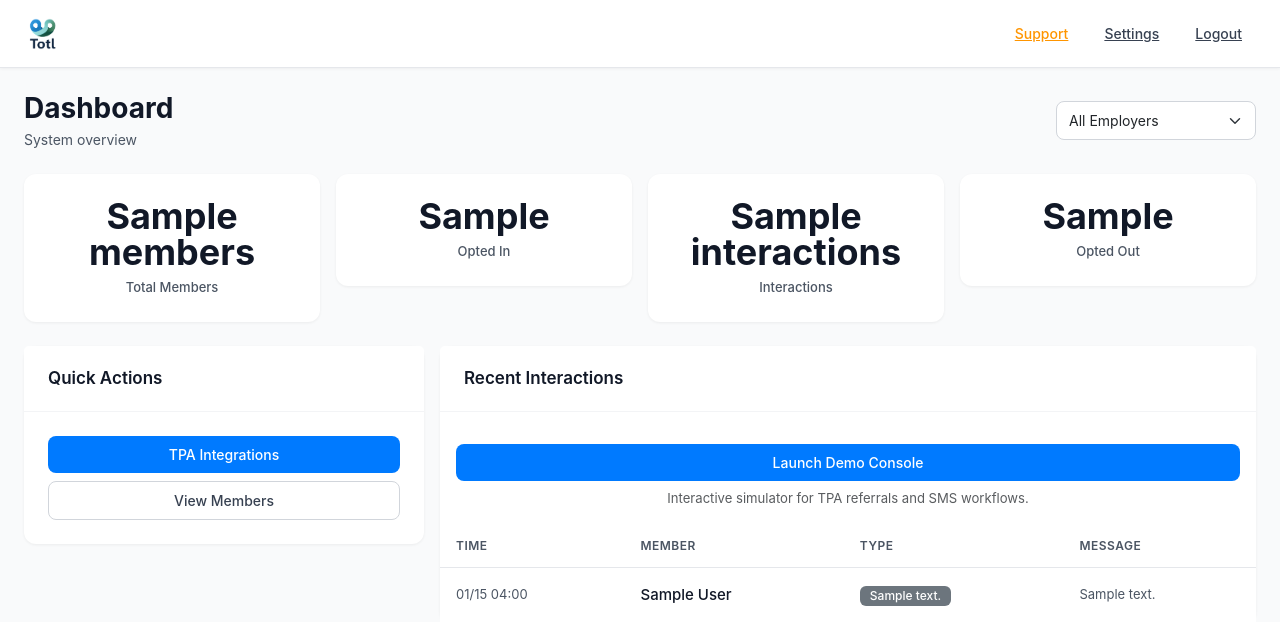
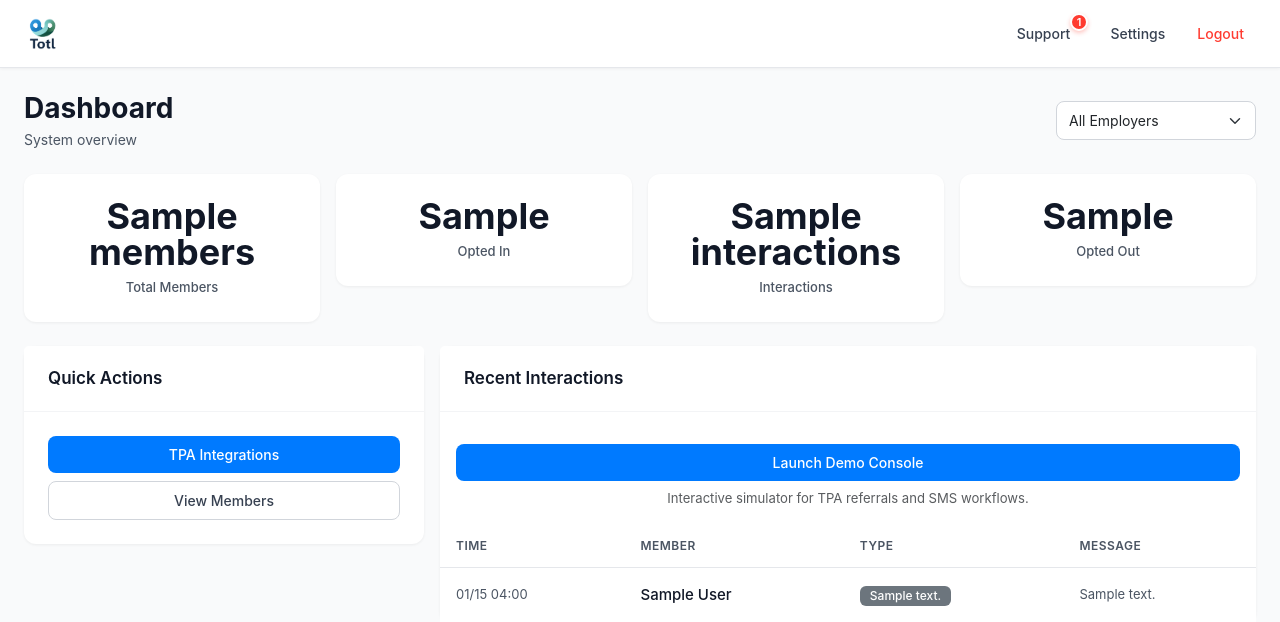
Before and after one commit to seancollins444/totl-health-routing, a FastAPI app: template app/templates/dashboard.html in a window 1280 px wide. Shown: the top 622 px of the page. Run offline with FastAPI, Linux system fonts and the light colour scheme; the visitor is signed in with stand-in values (Sample User, id 1); tables that the repository leaves empty hold one stand-in row (values such as "Sample post"); the template is opened without the code that fills it: most values are stand-ins (such as "Sample title", 1, 10 or a date in 2020); parts of the project's set-up code (start-up, migrations or seed data) failed here and were passed over.

```diff
--- a/app/core/config.py
+++ b/app/core/config.py
@@ -21,6 +21,9 @@ class Settings(BaseSettings):
     GOOGLE_API_KEY: str = "dummy_google_key"
     GOOGLE_MAPS_API_KEY: str = "dummy_maps_key"
 
+    # App
+    BASE_URL: str = "http://localhost:8000"
+
     model_config = SettingsConfigDict(env_file=".env", extra="allow", case_sensitive=True)
 
 @lru_cache()
--- a/app/routes/admin.py
+++ b/app/routes/admin.py
@@ -57,6 +57,14 @@ def get_current_user(request: Request):
 def login_required(request: Request):
     if get_current_user(request) is None:
         raise HTTPException(status_code=status.HTTP_307_TEMPORARY_REDIRECT, headers={"Location": "/admin/login"})
+
+def get_support_count(session: Session):
+    from app.db.models import SupportMessage
+    # Count pending or replied (active) messages
+    # Actually, usually badge is for "pending" (unanswered)
+    # Let's count "pending"
+    count = session.exec(select(func.count()).select_from(SupportMessage).where(SupportMessage.status == "pending")).one()
+    return count
 
 # --- Routes ---
 
@@ -126,7 +134,8 @@ async def dashboard(request: Request, employer_id: int = None, session: Session
         "stats": stats,
         "interactions": interactions,
         "employers": employers,
-        "selected_employer_id": employer_id
+        "selected_employer_id": employer_id,
+        "support_count": get_support_count(session)
     })
 
 @router.post("/upload/eligibility")
@@ -272,7 +281,8 @@ async def members_list(
         "status": status,
         "employers": employers,
         "selected_employer_id": employer_id,
-        "error": error_message
+        "error": error_message,
+        "support_count": get_support_count(session)
     })
 
 @router.post("/members/{member_id}/unlock")
@@ -385,7 +395,8 @@ async def member_detail(request: Request, member_id: int, session: Session = Dep
         "member": member,
         "plans": plans,
         "interactions": interactions,
-        "accumulator": accumulator
+        "accumulator": accumulator,
+        "support_count": get_support_count(session)
     })
 
 @router.post("/members/{member_id}")
@@ -464,7 +475,7 @@ async def send_message(
 @router.get("/settings", response_class=HTMLResponse)
 async def settings_page(request: Request, session: Session = Depends(get_session)):
     login_required(request)
-    return templates.TemplateResponse("settings.html", {"request": request})
+    return templates.TemplateResponse("settings.html", {"request": request, "support_count": get_support_count(session)})
 
 
 @router.post("/demo/trigger_event")
@@ -522,11 +533,14 @@ async def demo_console(request: Request, member_id: int = None, session: Session
                 .order_by(MemberInteraction.timestamp.asc())
             ).all()
 
-    return templates.TemplateResponse("demo_console.html", {
+    count = 999 # Hardcoded debug
+    print(f"DEBUG ADMIN: demo_console support_count = {count}", flush=True)
+    return templates.TemplateResponse("demo_console_v2.html", {
         "request": request,
         "demo_users": demo_users,
         "selected_member": selected_member,
-        "interactions": interactions
+        "interactions": interactions,
+        "support_count": count
     })
 
 @router.post("/demo/simulate_inbound")
@@ -605,13 +619,13 @@ async def simulate_inbound(
                 provider_name="Dr. Jane Doe",
                 test_name="MRI Knee"
             )
-            full_url = f"http://localhost:8000{image_url}"
+            full_url = f"{settings.BASE_URL}{image_url}"
         except Exception as e:
             print(f"Failed to generate LabCorp referral: {e}")
             import traceback
             traceback.print_exc()
             # Fallback to a simple placeholder
-            full_url = "http://localhost:8000/static/placeholder.png"
+            full_url = f"{settings.BASE_URL}/static/placeholder.png"
 
         # Call the webhook with the generated image
         try:
@@ -729,7 +743,7 @@ async def reset_demo(
 @router.get("/integrations", response_class=HTMLResponse)
 async def integrations_page(request: Request, session: Session = Depends(get_session)):
     login_required(request)
-    return templates.TemplateResponse("integrations.html", {"request": request})
+    return templates.TemplateResponse("integrations.html", {"request": request, "support_count": get_support_count(session)})
 
 @router.post("/integrations/upload/eligibility", response_class=HTMLResponse)
 async def upload_eligibility(
@@ -943,7 +957,8 @@ async def support_queue(request: Request, filter: str = "active", session: Sessi
     return templates.TemplateResponse("support.html", {
         "request": request,
         "messages": messages,
-        "current_filter": filter
+        "current_filter": filter,
+        "support_count": get_support_count(session)
     })
 
 @router.post("/support/{message_id}/reply", response_class=HTMLResponse)
--- a/app/templates/base.html
+++ b/app/templates/base.html
@@ -191,6 +191,50 @@
             margin-top: 0.5rem;
             font-weight: 500;
         }
+
+        .nav-link-custom {
+            color: var(--gray-700);
+            font-weight: 500;
+            font-size: 14px;
+            padding: 8px 12px;
+            border-radius: 8px;
+            text-decoration: none;
+            transition: all 0.2s ease;
+            position: relative;
+            display: inline-flex;
+            align-items: center;
+        }
+
+        .nav-link-custom:hover {
+            background: rgba(0, 0, 0, 0.05);
+            color: var(--gray-900);
+        }
+
+        .nav-link-custom.active {
+            color: var(--primary-color);
+            background: rgba(0, 122, 255, 0.1);
+        }
+
+        .apple-badge {
+            background-color: #FF3B30;
+            /* Apple Red */
+            color: white;
+            font-size: 11px;
+            font-weight: 600;
+            min-width: 18px;
+            height: 18px;
+            border-radius: 9px;
+            display: flex;
+            align-items: center;
+            justify-content: center;
+            padding: 0 5px;
+            position: absolute;
+            top: -2px;
+            right: -6px;
+            box-shadow: 0 2px 4px rgba(255, 59, 48, 0.3);
+            border: 2px solid white;
+            /* Cutout effect */
+        }
     </style>
 </head>
 
@@ -202,9 +246,15 @@
             </a>
             <div class="d-flex gap-2">
                 {% if request.session.get("user_id") is not none %}
-                <a href="/admin/support" class="nav-btn btn-outline-warning">Support</a>
-                <a href="/admin/settings" class="nav-btn">Settings</a>
-                <a href="/admin/logout" class="nav-btn">Logout</a>
+                <a href="/admin/support" class="nav-link-custom" style="margin-right: 8px;">
+                    Support
+                    <!-- Debug: Count is {{ support_count }} -->
+                    {% if support_count and support_count > 0 %}
+                    <span class="apple-badge">{{ support_count }}</span>
+                    {% endif %}
+                </a>
+                <a href="/admin/settings" class="nav-link-custom">Settings</a>
+                <a href="/admin/logout" class="nav-link-custom" style="color: var(--danger-color);">Logout</a>
                 {% endif %}
             </div>
         </div>
--- /dev/null
+++ b/verify_count_func.py
@@ -0,0 +1,6 @@
+from app.db.session import get_session
+from app.routes.admin import get_support_count
+
+session = next(get_session())
+count = get_support_count(session)
+print(f"Count: {count} (Type: {type(count)})")
```
Also changed, not shown: app/main.py (+7 -0 lines), app/services/tpa_ingestion.py (+4 -4 lines), app/templates/demo_console_v2.html (renamed from app/templates/demo_console.html, +7 -7 lines), check_support.py (added, +11 -0 lines), app/services/twilio_service.py (line endings or trailing spaces).
